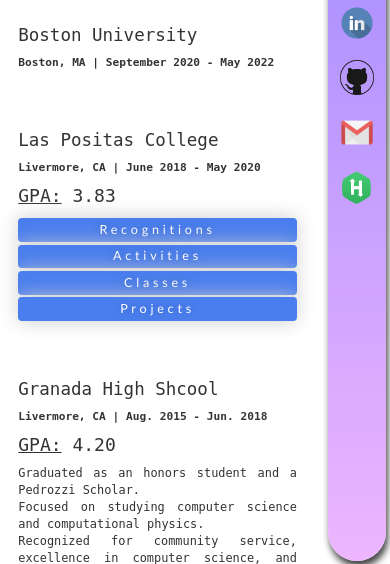
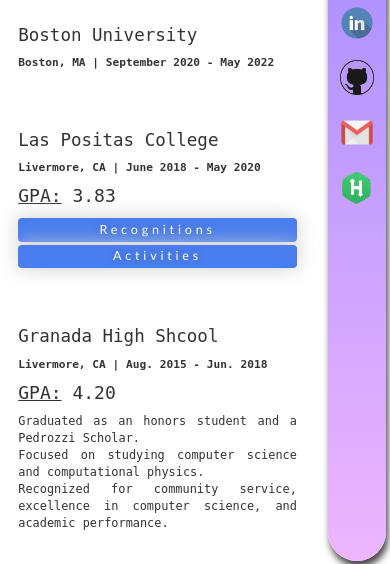
Before and after one commit to danshahaf/danshahaf.github.io, a PHP site: page / in a window 390 px wide, after a click that opens the changed part. Shown: the part 72-636 px from the top of the page. Run offline with PHP 8.4, Linux system fonts and the light colour scheme; some libraries are stand-ins or nearby versions.

Commit message:
done: adjusted for all media sizes

```diff
--- a/index.html
+++ b/index.html
@@ -444,7 +444,6 @@
                     <h4><u>BrainStorm</u></h4>
                     <a class = "inline" href = "https://github.com/ShahafDan25/BrainStorm"><u>See Code</u></a> <i class="fa fa-github"></i> &nbsp;
                     <p class = "inline"> June 2020 </p><br>
-                    <p> ---- PROJECT UNDER CONSTRUCTIONS AT THE MOMENT ----</p>
                     <p class = "project-description">
                         <!-- Project Information Goes Here -->
                         BrainStorm is an inter-collegiate online tool specified for community college student, with the simple objective of helping students navigate a better and more effective path towards their transfer to a 4 year institution. <br><br>
--- a/shahaf.css
+++ b/shahaf.css
@@ -761,6 +761,9 @@ div.content {
         font-size: 75%;
         margin-bottom: 20px;
     }
+    .lpc #classes-btn, .lpc #projects-btn{
+        display: none !important;
+    }
     /*--------- Skills ---------- */
     .exps1, .exps2, .exps3 {
         display: block !important;
```
